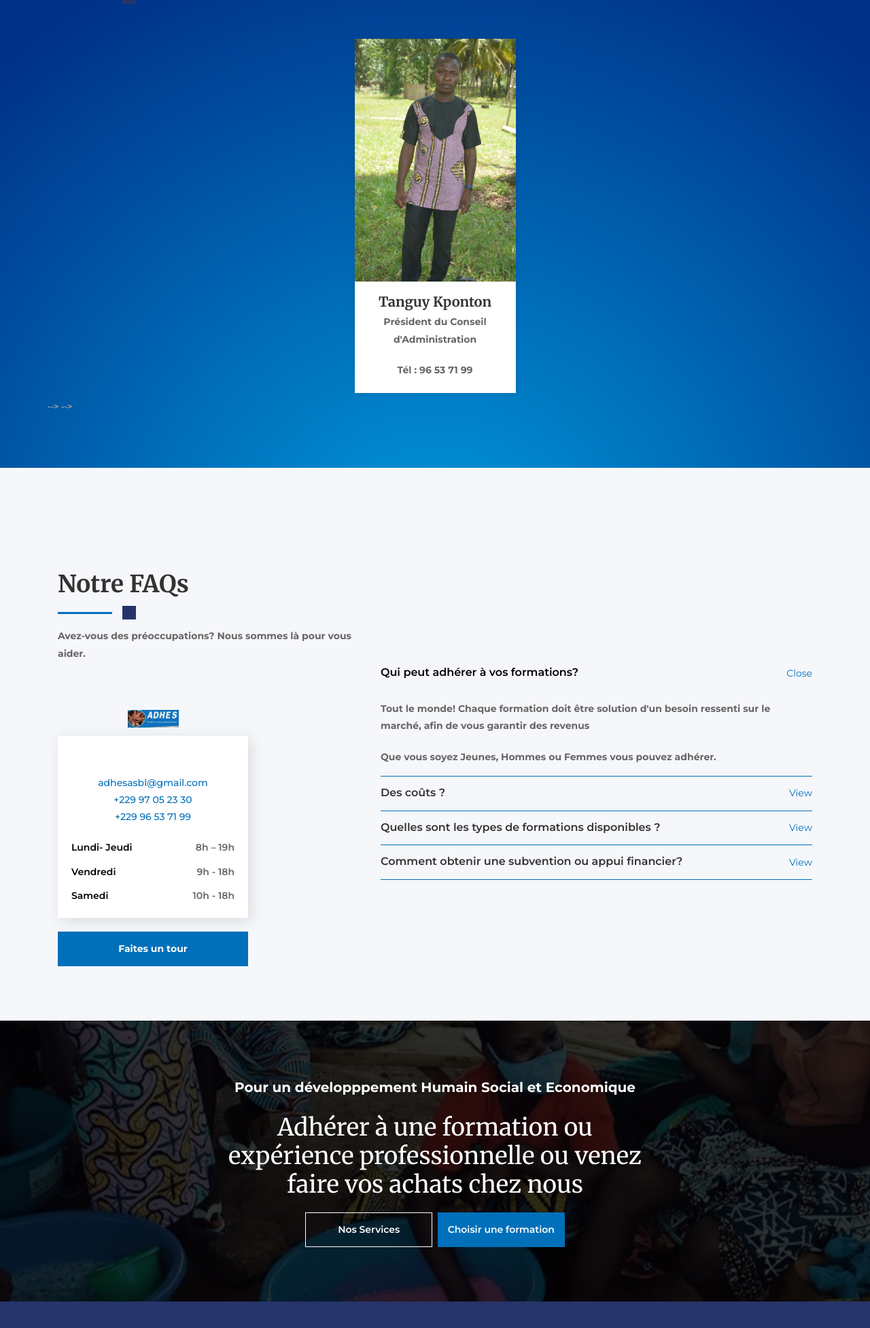
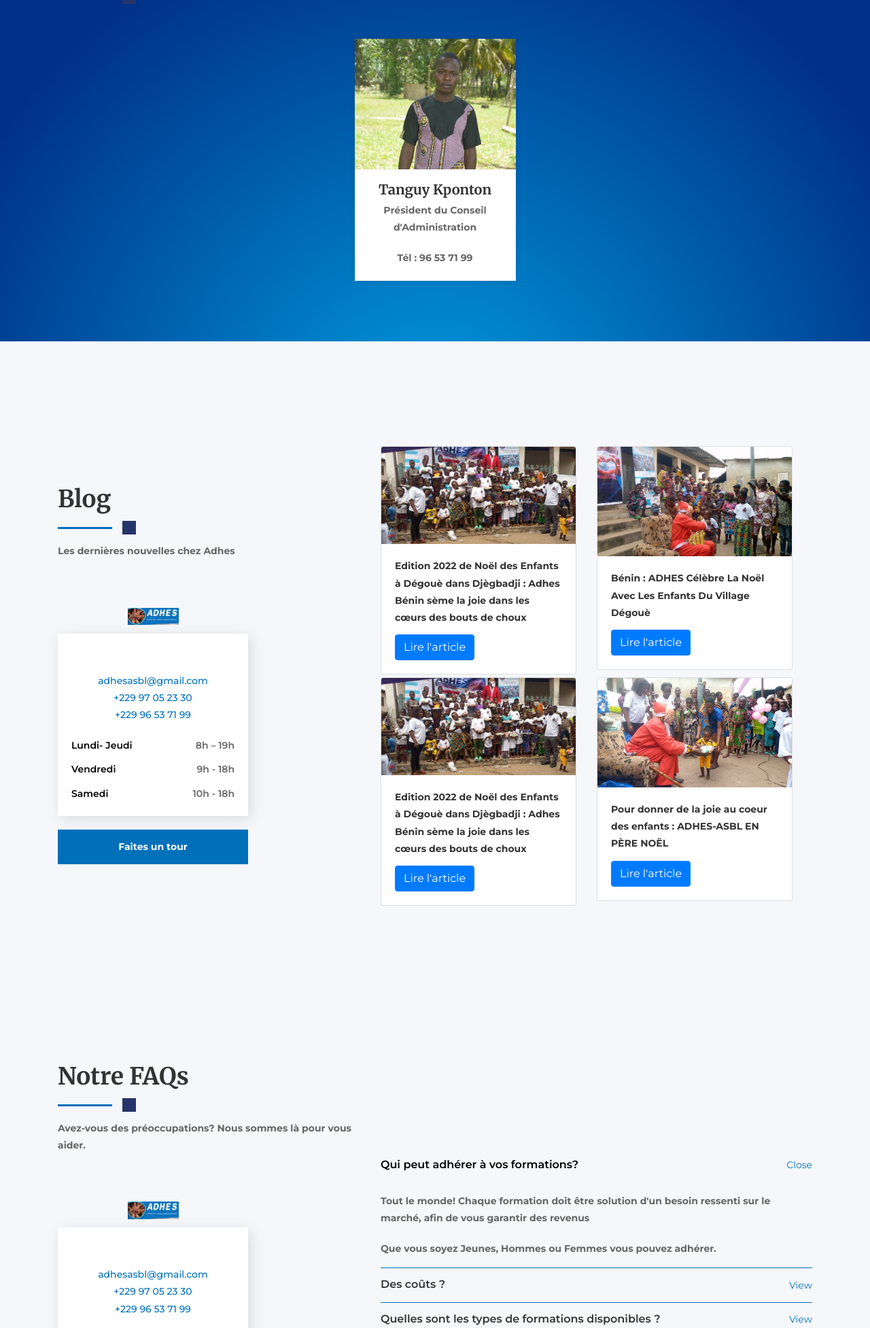
Before and after one commit to roslove44/adhes-asbl, a PHP site: page / in a window 1280 px wide. Shown: the part 3191-5144 px from the top of the page at 68% size. Run offline with PHP 8.4, Linux system fonts and the light colour scheme; some libraries are stand-ins or nearby versions.

Commit message:
Blog Add

```diff
--- a/index.php
+++ b/index.php
@@ -64,31 +64,19 @@ require('./elements/header.php');
   <div class="container">
     <div class="row justify-content-center">
       <div class="col-lg-3 col-sm-6">
-              <div
-                class="intro-box bg-dark-brown mb-md-20 wow fadeInUp"
-                data-wow-duration="1s"
-                data-wow-delay="0.3s"
-              >
+        <div class="intro-box bg-dark-brown mb-md-20 wow fadeInUp" data-wow-duration="1s" data-wow-delay="0.3s">
           <div class="intro-wrapper text-center">
             <i class="flaticon-flag"></i>
             <h6 class="text-custom-white fw-700">MISSION</h6>
             <p class="text-custom-white">
               ADHES a pour mission d'améliorer via ses activités les conditions de vie de tout un chacun et surtout ceux en situation difficile
             </p>
-                  <a
-                    href="service-detail?service=ventes?service=ventes.php"
-                    class="btn-first btn-submit fw-600"
-                    >Lire plus</a
-                  >
+            <a href="service-detail?service=ventes?service=ventes.php" class="btn-first btn-submit fw-600">Lire plus</a>
           </div>
         </div>
       </div>
       <div class="col-lg-3 col-sm-6">
-              <div
-                class="intro-box bg-dark-brown mb-md-20 wow fadeInUp"
-                data-wow-duration="1.5s"
-                data-wow-delay="0.6s"
-              >
+        <div class="intro-box bg-dark-brown mb-md-20 wow fadeInUp" data-wow-duration="1.5s" data-wow-delay="0.6s">
           <div class="intro-wrapper text-center">
             <i class="flaticon-flag"></i>
             <h6 class="text-custom-white fw-700">VALEURS</h6>
@@ -97,20 +85,12 @@ require('./elements/header.php');
               Efficacité <br>
               Intégrité
             </p>
-                  <a
-                    href="service-detail.php?service=ventes"
-                    class="btn-first btn-submit fw-600"
-                    >Lire plus</a
-                  >
+            <a href="service-detail.php?service=ventes" class="btn-first btn-submit fw-600">Lire plus</a>
           </div>
         </div>
       </div>
       <div class="col-lg-3 col-sm-6">
-              <div
-                class="intro-box bg-dark-brown mb-xs-20 wow fadeInUp"
-                data-wow-duration="2s"
-                data-wow-delay="1s"
-              >
+        <div class="intro-box bg-dark-brown mb-xs-20 wow fadeInUp" data-wow-duration="2s" data-wow-delay="1s">
           <div class="intro-wrapper text-center">
             <i class="flaticon-flag"></i>
             <h6 class="text-custom-white fw-700">
@@ -121,20 +101,12 @@ require('./elements/header.php');
               Humilité <br>
               Famille
             </p>
-                  <a
-                    href="service-detail.php?service=ventes"
-                    class="btn-first btn-submit fw-600"
-                    >Lire plus</a
-                  >
+            <a href="service-detail.php?service=ventes" class="btn-first btn-submit fw-600">Lire plus</a>
           </div>
         </div>
       </div>
       <div class="col-lg-3 col-sm-6">
-              <div
-                class="intro-box bg-dark-brown wow fadeInUp"
-                data-wow-duration="2.5s"
-                data-wow-delay="1.3s"
-              >
+        <div class="intro-box bg-dark-brown wow fadeInUp" data-wow-duration="2.5s" data-wow-delay="1.3s">
           <div class="intro-wrapper text-center">
             <i class="flaticon-flag"></i>
             <h6 class="text-custom-white fw-700">PRINCIPES D'ACTION</h6>
@@ -144,11 +116,7 @@ require('./elements/header.php');
               Editions et Publications <br>
               Ventes ou location de tous matériels
             </p>
-                  <a
-                    href="service-detail.php?service=ventes"
-                    class="btn-first btn-submit fw-600"
-                    >Lire plus</a
-                  >
+            <a href="service-detail.php?service=ventes" class="btn-first btn-submit fw-600">Lire plus</a>
           </div>
         </div>
       </div>
@@ -169,11 +137,7 @@ require('./elements/header.php');
       <div class="col-lg-6">
         <div class="ln-about-left-side p-relative full-height">
           <div class="first-img full-height">
-                  <img
-                    src="./images/savon.jpg"
-                    class="image-fit"
-                    alt="img"
-                  />
+            <img src="./images/savon.jpg" class="image-fit" alt="img" />
           </div>
         </div>
       </div>
@@ -396,11 +360,7 @@ require('./elements/header.php');
         </div>
       </div>
       <div class="section-btn">
-              <a
-                href="service-detail.php?service=ventes"
-                class="btn-first btn-submit text-light-blue"
-                >Voir Plus</a
-              >
+        <a href="service-detail.php?service=ventes" class="btn-first btn-submit text-light-blue">Voir Plus</a>
       </div>
     </div>
     <div class="row">
@@ -409,9 +369,7 @@ require('./elements/header.php');
           <div class="main-service-wrapper padding-20">
             <div class="icon-box"><i class="flaticon-family"></i></div>
             <h5 class="fw-700">
-                    <a href="service-detail.php?service=ventes" class="text-custom-black"
-                      >Pour les Femmes</a
-                    >
+              <a href="service-detail.php?service=ventes" class="text-custom-black">Pour les Femmes</a>
             </h5>
             <p class="text-light-white no-margin">
               Des formations pratiques telles que la création de savons ou huiles essentielles, les décorations, le make-up, l'esthétique, transformations de tubercules et bien d'autres.
@@ -426,9 +384,7 @@ require('./elements/header.php');
               <i class="flaticon-kidnapping"></i>
             </div>
             <h5 class="fw-700">
-                    <a href="service-detail.php?service=ventes" class="text-custom-black"
-                      >Coaching et Conseils</a
-                    >
+              <a href="service-detail.php?service=ventes" class="text-custom-black">Coaching et Conseils</a>
             </h5>
             <p class="text-light-white no-margin">
               Des spécialistes bénévoles se consacrent au suivi des activités exercées par les jeunes et les femmes, afin de les aider à optimiser la rentabilité de leurs affaires/start-up.
@@ -441,9 +397,7 @@ require('./elements/header.php');
           <div class="main-service-wrapper padding-20">
             <div class="icon-box"><i class="flaticon-hook"></i></div>
             <h5 class="fw-700">
-                    <a href="service-detail.php?service=ventes" class="text-custom-black"
-                      >Appuis Financiers Ponctuels</a
-                    >
+              <a href="service-detail.php?service=ventes" class="text-custom-black">Appuis Financiers Ponctuels</a>
             </h5>
             <p class="text-light-white no-margin">
               Une léger appui financier pour les jeunes,les femmes, afin de les aider dans le processus d'auto entrepreneuriat.
@@ -457,9 +411,7 @@ require('./elements/header.php');
           <div class="main-service-wrapper padding-20">
             <div class="icon-box"><i class="flaticon-book"></i></div>
             <h5 class="fw-700">
-                    <a href="service-detail.php?service=ventes" class="text-custom-black"
-                      >Pour les Jeunes</a
-                    >
+              <a href="service-detail.php?service=ventes" class="text-custom-black">Pour les Jeunes</a>
             </h5>
             <p class="text-light-white no-margin">
               Des formations qui répondent aux besoins du marché, comme l'élevage, l'agriculture, l'agrobusiness, antennes paraboliques et solaires, la sérigraphie, bureautique
@@ -472,9 +424,7 @@ require('./elements/header.php');
           <div class="main-service-wrapper padding-20">
             <div class="icon-box"><i class="flaticon-wounded"></i></div>
             <h5 class="fw-700">
-                    <a href="service-detail.php?service=ventes" class="text-custom-black"
-                      >Ventes ou Locations</a
-                    >
+              <a href="service-detail.php?service=ventes" class="text-custom-black">Ventes ou Locations</a>
             </h5>
             <p class="text-light-white no-margin">
               Nous vendons ou louons du matériel et des accessoires didactiques et pédagogiques de formation servant à transmettre les compétences dans le domaine de la technologie, de l'événementiel, de l'agriculture, de la transformation agro-alimentaire...
@@ -487,9 +437,7 @@ require('./elements/header.php');
           <div class="main-service-wrapper padding-20">
             <div class="icon-box"><i class="flaticon-auction"></i></div>
             <h5 class="fw-700">
-                    <a href="service-detail.php?service=ventes" class="text-custom-black"
-                      >Distribution des gains</a
-                    >
+              <a href="service-detail.php?service=ventes" class="text-custom-black">Distribution des gains</a>
             </h5>
             <p class="text-light-white no-margin">
               Les bénéfices issues de nos activités sont utilisés pour financer les oeuvres sociales telles que la scolarité des enfants exclus du système scolaire classique par défauts de moyens, les fêtes de Noël à l'endroit des orphelins
@@ -502,9 +450,7 @@ require('./elements/header.php');
           <div class="main-service-wrapper padding-20">
             <div class="icon-box"><i class="flaticon-ADHES"></i></div>
             <h5 class="fw-700">
-                    <a href="service-detail.php?service=ventes" class="text-custom-black"
-                      >Equité</a
-                    >
+              <a href="service-detail.php?service=ventes" class="text-custom-black">Equité</a>
             </h5>
             <p class="text-light-white no-margin">
               Formation professionnelle pour les jeunes déscolarisés, le financement du capital commerce des femmes à faible revenu.
@@ -519,9 +465,7 @@ require('./elements/header.php');
               <i class="flaticon-balance-scale"></i>
             </div>
             <h5 class="fw-700">
-                    <a href="service-detail.php?service=ventes" class="text-custom-black"
-                      >Editions et  Publications</a
-                    >
+              <a href="service-detail.php?service=ventes" class="text-custom-black">Editions et Publications</a>
             </h5>
             <p class="text-light-white no-margin">
               Munis de matériels de dernière génération, nous nous engageons dans la satisfaction du client pour des impressions de qualité-prix.
@@ -555,12 +499,8 @@ require('./elements/header.php');
           <div class="slide-item col-12">
             <div class="team-block p-relative">
               <div class="inner-box">
-                      <div class="image animate-img">
-                        <img
-                          src="./images/PDG.jpg"
-                          alt="img"
-                          class="full-width"
-                        />
+                <div class="image animate-img" style="height: 12rem;">
+                  <img src="./images/PDG.jpg" alt="img" class="full-width" />
                   <div class="overlay-box">
                     <div class="overlay-inner p-relative full-height">
                       <ul class="team-social-box custom">
@@ -573,11 +513,7 @@ require('./elements/header.php');
                 </div>
                 <div class="lower-content p-relative text-center">
                   <h4>
-                          <a
-                            href="team.php"
-                            class="text-custom-black fw-600 fs-20"
-                            >Tanguy Kponton</a
-                          >
+                    <a href="#" class="text-custom-black fw-600 fs-20">Tanguy Kponton</a>
                   </h4>
                   <p class="designation text-light-white">Président du Conseil d'Administration</p>
                   <p class="designation text-light-white">Tél : 96 53 71 99</p>
@@ -602,12 +538,12 @@ require('./elements/header.php');
           <!--              </li>-->
           <!--            </ul>-->
           <!--          </div>-->
-                <!--        </div> -->-->
+          <!--        </div> -->
           <!--      </div>-->
           <!--      <div class="lower-content p-relative text-center">-->
           <!--        <h4>-->
           <!--          <a-->
-                <!--            href="team.php"-->
+          <!--            href="#"-->
           <!--            class="text-custom-black fw-600 fs-20"-->
           <!--          > Mathilde Idoniyi-->
           <!--            </a-->
@@ -638,12 +574,12 @@ require('./elements/header.php');
           <!--              </li>-->
           <!--            </ul>-->
           <!--          </div>-->
-                <!--        </div> -->-->
+          <!--        </div> -->
           <!--      </div>-->
           <!--      <div class="lower-content p-relative text-center">-->
           <!--        <h4>-->
           <!--          <a-->
-                <!--            href="team.php"-->
+          <!--            href="#"-->
           <!--            class="text-custom-black fw-600 fs-20"-->
           <!--          >-->
           <!--            Ella Kegnide</a-->
@@ -662,14 +598,96 @@ require('./elements/header.php');
 </section>
 <!-- End Team Doctors -->
 <!-- Start Blog -->
+<section class="section-padding loan-faqs-sec bg-light-white findrate-top" id="blog">
+  <div class="container">
+    <div class="row">
+      <div class="col-xl-5 col-lg-6 align-self-center">
+        <div class="section-header">
+          <div class="section-heading">
+            <h3 class="text-custom-black fw-700">Blog</h3>
+            <div class="section-description">
+              <p class="text-light-white no-margin">
+                Les dernières nouvelles chez Adhes
+              </p>
+            </div>
+          </div>
+        </div>
+        <div class="loan-faqs-leftside mb-md-80">
+          <div class="support-card mb-xl-20">
+            <div class="support-user">
+              <img src="./images/adhes.jpg" alt="img" />
+            </div>
+            <div class="links text-center mb-xl-20">
+              <a href="mailto:adhesasbl@gmail.com">adhesasbl@gmail.com</a>
+              <a href="#">+229 97 05 23 30</a>
+              <a href="#">+229 96 53 71 99</a>
+            </div>
+            <div class="schdule">
+              <ul class="custom">
+                <li>
+                  Lundi- Jeudi
+                  <span class="text-light-white">8h – 19h</span>
+                </li>
+                <li>
+                  Vendredi <span class="text-light-white">9h - 18h</span>
+                </li>
+                <li>
+                  Samedi
+                  <span class="text-light-white">10h - 18h</span>
+                </li>
+              </ul>
+            </div>
+          </div>
+          <a href="#" class="btn-first btn-submit-fill"> Faites un tour</a>
+        </div>
+      </div>
+      <div class="col-xl-7 col-lg-6 align-self-center">
+        <div class="row">
+          <div class="col-auto mt-1">
+            <div class="card" style="width: 18rem;">
+              <img src="./images/blog-lepotentiel.jpg" class="card-img-top" alt="...">
+              <div class="card-body">
+                <p class="card-title text-custom-black">Edition 2022 de Noël des Enfants à Dégouè dans Djègbadji : Adhes Bénin sème la joie dans les cœurs des bouts de choux</p>
+                <a href="https://lepotentiel.bj/2022/12/02/edition-2022-de-noel-des-enfants-a-degoue-dans-djegbadji-adhes-benin-seme-la-joie-dans-les-coeurs-des-bouts-de-choux/" class="btn btn-primary" target="_blank">Lire l'article</a>
+              </div>
+            </div>
+          </div>
+          <div class="col-auto mt-1">
+            <div class="card" style="width: 18rem;">
+              <img src="./images/blog-boulevard-des-infos.jpeg" class="card-img-top" alt="...">
+              <div class="card-body">
+                <p class="card-title text-custom-black">Bénin : ADHES Célèbre La Noël Avec Les Enfants Du Village Dégouè</p>
+                <a href="https://boulevard-des-infos.bj/2022/12/22/benin-adhes-celebre-la-noel-avec-les-enfants-du-village-degoue/" class="btn btn-primary" target="_blank">Lire l'article</a>
+              </div>
+            </div>
+          </div>
+          <div class="col-auto mt-1">
+            <div class="card" style="width: 18rem;">
+              <img src="./images/blog-lepotentiel.jpg" class="card-img-top" alt="...">
+              <div class="card-body">
+                <p class="card-title text-custom-black">Edition 2022 de Noël des Enfants à Dégouè dans Djègbadji : Adhes Bénin sème la joie dans les cœurs des bouts de choux</p>
+                <a href="https://lepotentiel.bj/2022/12/02/edition-2022-de-noel-des-enfants-a-degoue-dans-djegbadji-adhes-benin-seme-la-joie-dans-les-coeurs-des-bouts-de-choux/" class="btn btn-primary" target="_blank">Lire l'article</a>
+              </div>
+            </div>
+          </div>
+          <div class="col-auto mt-1">
+            <div class="card" style="width: 18rem;">
+              <img src="./images/blog-fraternite.jpg" class="card-img-top" alt="...">
+              <div class="card-body">
+                <p class="card-title text-custom-black">Pour donner de la joie au coeur des enfants : ADHES-ASBL EN PÈRE NOËL</p>
+                <a href="https://fraternitebj.info/societe/article/pour-donner-de-la-joie-au-coeur-des-enfants-adhes-asbl-en-pere-noel-a-degoue" class="btn btn-primary" target="_blank">Lire l'article</a>
+              </div>
+            </div>
+          </div>
+        </div>
+      </div>
+    </div>
+  </div>
+</section>
+<!-- End Blog -->
 
-      <!-- End Blog -->
-      <!-- Start Appointment/faqs -->
-      <!-- End Appointment/faqs -->
 <!-- Start Faqs -->
-      <section
-        class="section-padding loan-faqs-sec bg-light-white findrate-top"
-       >
+<section class="section-padding loan-faqs-sec bg-light-white findrate-top">
   <div class="container">
     <div class="row">
       <div class="col-xl-5 col-lg-6 align-self-center">
@@ -686,10 +704,7 @@ require('./elements/header.php');
         <div class="loan-faqs-leftside mb-md-80">
           <div class="support-card mb-xl-20">
             <div class="support-user">
-                    <img
-                      src="./images/adhes.jpg"
-                      alt="img"
-                    />
+              <img src="./images/adhes.jpg" alt="img" />
             </div>
             <div class="links text-center mb-xl-20">
               <a href="mailto:adhesasbl@gmail.com">adhesasbl@gmail.com</a>
@@ -719,19 +734,11 @@ require('./elements/header.php');
         <div id="accordion" class="faqs-accordion">
           <div class="card">
             <div class="card-header" id="headingOne">
-                    <button
-                      class="collapsebtn"
-                      data-toggle="collapse"
-                      data-target="#collapseOne"
-                    >
+              <button class="collapsebtn" data-toggle="collapse" data-target="#collapseOne">
                 Qui peut adhérer à vos formations?
               </button>
             </div>
-                  <div
-                    id="collapseOne"
-                    class="collapse show"
-                    data-parent="#accordion"
-                  >
+            <div id="collapseOne" class="collapse show" data-parent="#accordion">
               <div class="card-body">
                 <p class="text-light-white">
                   Tout le monde! Chaque formation doit être solution d'un besoin ressenti sur le marché, afin de vous garantir des revenus
@@ -744,19 +751,11 @@ require('./elements/header.php');
           </div>
           <div class="card">
             <div class="card-header" id="headingTwo">
-                    <button
-                      class="collapsebtn collapsed"
-                      data-toggle="collapse"
-                      data-target="#collapseTwo"
-                    >
+              <button class="collapsebtn collapsed" data-toggle="collapse" data-target="#collapseTwo">
                 Des coûts ?
               </button>
             </div>
-                  <div
-                    id="collapseTwo"
-                    class="collapse"
-                    data-parent="#accordion"
-                  >
+            <div id="collapseTwo" class="collapse" data-parent="#accordion">
               <div class="card-body">
                 <p class="text-light-white no-margin">
                   L'objectif premier n'est en aucun cas de se faire de l'argent via des formations.
@@ -767,19 +766,11 @@ require('./elements/header.php');
           </div>
           <div class="card">
             <div class="card-header" id="headingThree">
-                    <button
-                      class="collapsebtn collapsed"
-                      data-toggle="collapse"
-                      data-target="#collapseThree"
-                    >
+              <button class="collapsebtn collapsed" data-toggle="collapse" data-target="#collapseThree">
                 Quelles sont les types de formations disponibles ?
               </button>
             </div>
-                  <div
-                    id="collapseThree"
-                    class="collapse"
-                    data-parent="#accordion"
-                  >
+            <div id="collapseThree" class="collapse" data-parent="#accordion">
               <div class="card-body">
                 <p class="text-light-white">
                   Cliquez <a href="./service-detail.php?service=ventes" target="_blank" rel="noopener noreferrer">ici</a>
@@ -790,19 +781,11 @@ require('./elements/header.php');
           </div>
           <div class="card">
             <div class="card-header" id="headingFour">
-                    <button
-                      class="collapsebtn collapsed"
-                      data-toggle="collapse"
-                      data-target="#collapseFour"
-                    >
+              <button class="collapsebtn collapsed" data-toggle="collapse" data-target="#collapseFour">
                 Comment obtenir une subvention ou appui financier?
               </button>
             </div>
-                  <div
-                    id="collapseFour"
-                    class="collapse"
-                    data-parent="#accordion"
-                  >
+            <div id="collapseFour" class="collapse" data-parent="#accordion">
               <div class="card-body">
                 <p class="text-light-white">
                   Nous accordons des subventions à toute personne dans le besoin qui apporte des preuves de leurs états. Et ce sans distinction de sexe, de provenance etc.
@@ -816,6 +799,7 @@ require('./elements/header.php');
   </div>
 </section>
 <!-- End Faqs -->
+
 <!--ADHES-advertisement-->
 <section class="section-padding LOANLY-advertisement parallax">
   <div class="row">
@@ -824,17 +808,8 @@ require('./elements/header.php');
         <p class="text-white fs-20">Pour un développpement Humain Social et Economique</p>
         <h3 class="text-white">Adhérer à une formation ou expérience professionnelle ou venez faire vos achats chez nous</h3>
         <div class="btn-group">
-                <a
-                  href="https://adhes-asbl.com/service-detail.php?service=ventes"
-                  class="btn-first btn-submit fw-600 mb-xs-20"
-                  >Nos Services</a
-                >
-                <a
-                  href="formation.php"
-                  class="btn-first btn-submit-fill fw-600 mb-xs-20"
-                  target="_blank"
-                  >Choisir une formation</a
-                >
+          <a href="https://adhes-asbl.com/service-detail.php?service=ventes" class="btn-first btn-submit fw-600 mb-xs-20">Nos Services</a>
+          <a href="formation.php" class="btn-first btn-submit-fill fw-600 mb-xs-20" target="_blank">Choisir une formation</a>
         </div>
       </div>
     </div>
```
Also changed, not shown: images/blog-boulevard-des-infos.jpeg (added), images/blog-fraternite.jpg (added), images/blog-lepotentiel.jpg (added). Lines whose indentation alone changed are shown as unchanged.
